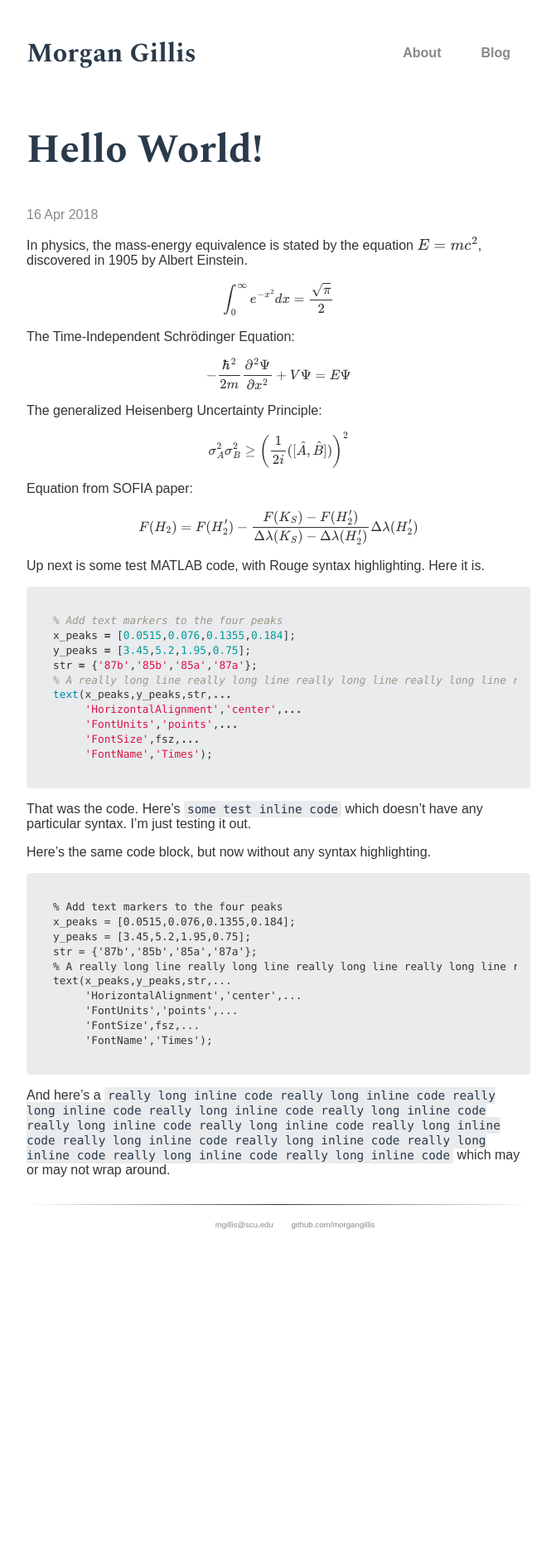
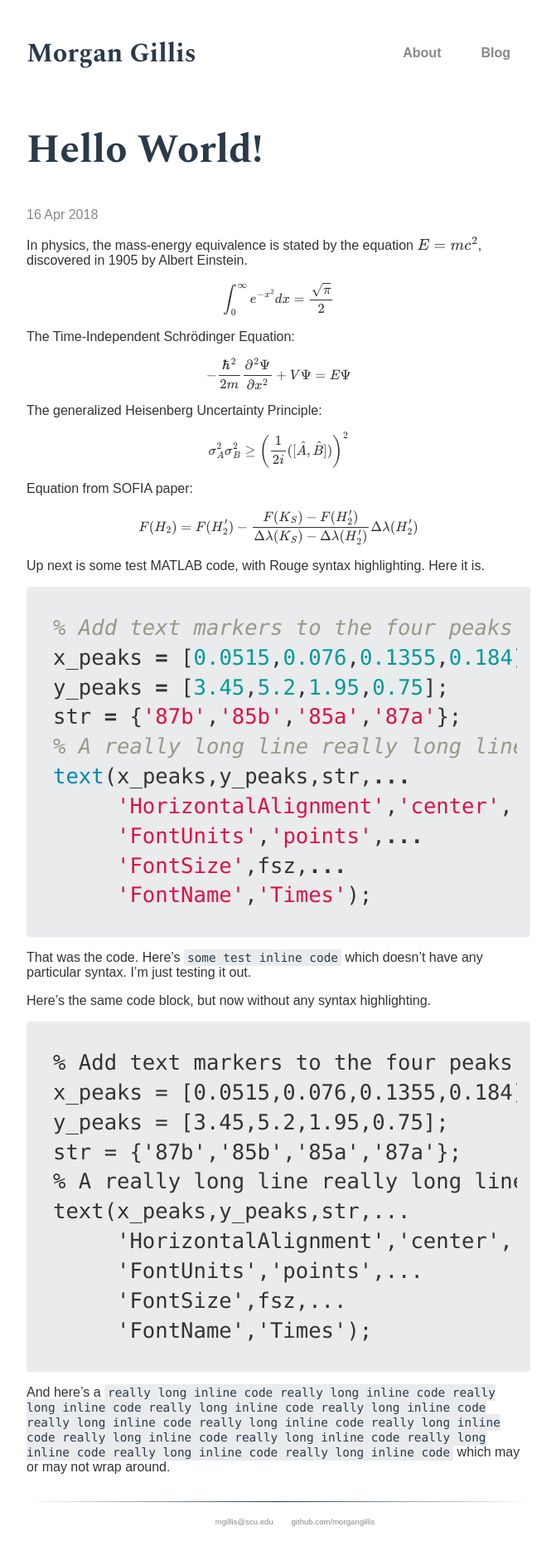
Before and after one commit to morgangillis/morgangillis.github.io, a Jekyll site: the page built from _posts/2018-04-16-hello-world.md, in a window 1280 px wide. Shown: the whole page at 83% size, without its empty margins (304-975 px from the left). Built offline with Jekyll 4.4.1, drawn with Linux system fonts in a browser that asks for light colours; some web fonts are replaced; formulas are drawn with MathJax 3; before the commit the page ends 1522 px from its top, so only the background shows below that.

Commit message:
Update code.scss

```diff
--- a/_sass/code.scss
+++ b/_sass/code.scss
@@ -5,8 +5,6 @@ code, pre {
 code {
   padding: 2px 4px;
   font-size: 90%;
-  // color: inherit;
-  // background-color: #f6f6f6;
   color: #2a3a4b;
   background-color: #e9ebed;
   border-radius: 3px;
@@ -19,12 +17,11 @@ pre {
 
 pre code {
   padding: 0;
-  font-size: 100%;
+  font-size: 200%;
   color: inherit;
   background-color: transparent;
 }
 
-// Pygments via Jekyll
 .highlight {
   padding: 1rem;
   margin-bottom: 1rem;
```
